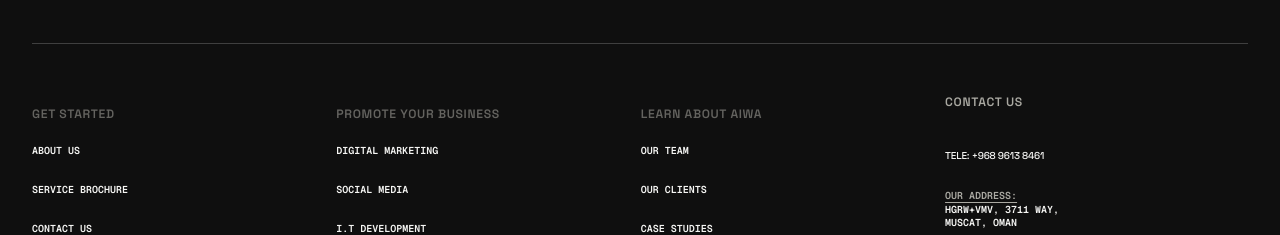
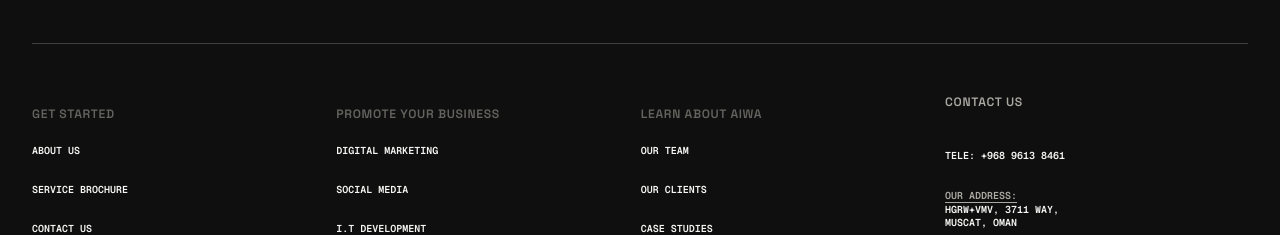
Before and after one commit to baba-dev/AMG-Web-V3, a Next.js app: page / in a window 1280 px wide. Shown: the part 6722-6957 px from the top of the page. Built offline with nearby package versions, Linux system fonts and the light colour scheme; no server answers; a web font is replaced by a local one.

Commit message:
Remove conflicting legacy footer contact font overrides

```diff
--- a/src/components/aiwa-polish.css
+++ b/src/components/aiwa-polish.css
@@ -57,9 +57,7 @@
 .aiwa-contact__message p,
 .aiwa-office__current-story p,
 .aiwa-office__contact address,
-.aiwa-office__contact a:not(.aiwa-office__map-link),
-.aiwa-footer__contact address,
-.aiwa-footer__contact > a:not(.aiwa-footer__directions) {
+.aiwa-office__contact a:not(.aiwa-office__map-link) {
   font-family: var(--aiwa-font-body);
   font-weight: 450;
   letter-spacing: -.02em;
@@ -264,8 +262,7 @@ html[data-aiwa-roc="true"] .aiwa-site :where(
   .aiwa-work__caption span,
   .aiwa-contact__message p,
   .aiwa-office__current-story p,
-  .aiwa-office__contact address,
-  .aiwa-footer__contact address
+  .aiwa-office__contact address
 ) {
   font-weight: 400;
 }
```
